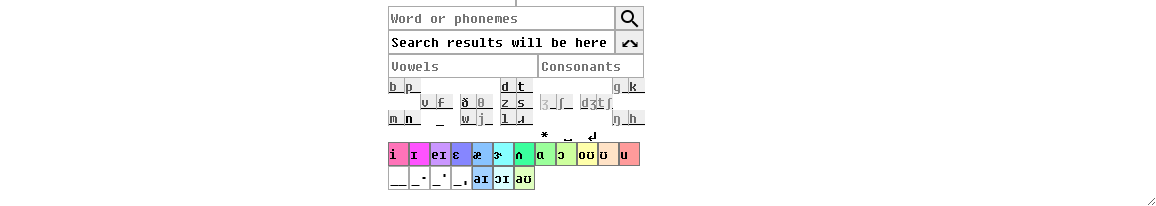
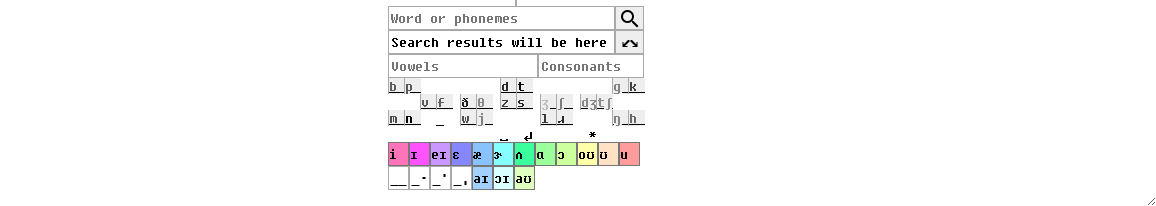
Before and after one commit to freealise/vocalise, a plain HTML site: page index.html in a window 1280 px wide. Shown: the part 594-800 px from the top of the page, 124-1280 px from the left. Drawn offline with Linux system fonts and the light colour scheme.

Commit message:
Update index.html

```diff
--- a/index.html
+++ b/index.html
@@ -417,8 +417,8 @@ pre {
     <pre oncontextmenu="return false;" id="keys_">
 <span class="u"><a title="B">  </a><a title="P">  </a></span>          <span class="u"><a title="D">  </a><a title="T">  </a></span>          <span class="u"><a title="G">  </a><a title="K">  </a></span>
     <span class="u"><a title="V">  </a><a title="F">  </a></span> <span class="u"><a title="DH">  </a><a title="TH">  </a></span> <span class="u"><a title="Z">  </a><a title="S">  </a></span> <span class="u"><a title="ZH">  </a><a title="SH">  </a></span> <span class="u"><a title="JH">  </a><a title="CH">  </a></span>
-<span class="u"><a title="M">  </a><a title="N">  </a></span>  <a title="_">_ </a> <span class="u"><a title="W">  </a><a title="Y">  </a></span> <span class="u"><a title="L">  </a><a title="R">  </a></span>          <span class="u"><a title="NG">  </a><a title="HH">  </a></span>
-                   <a title="Wildcard" href="javascript:" onclick="addPhoneme('*', 'transparent');">* </a> <a title="Space" href="javascript:" onclick="addPhoneme(' ', 'transparent');">␣ </a> <a id="br" title="Newline" href="javascript:" onclick="addPhoneme('\n', 'transparent');">↵ </a></pre>
+<span class="u"><a title="M">  </a><a title="N">  </a></span>  <a title="_">_ </a> <span class="u"><a title="W">  </a><a title="Y">  </a></span>      <span class="u"><a title="L">  </a><a title="R">  </a></span>     <span class="u"><a title="NG">  </a><a title="HH">  </a></span>
+              <a title="Space" href="javascript:" onclick="addPhoneme(' ', 'transparent');">␣ </a> <a id="br" title="Newline" href="javascript:" onclick="addPhoneme('\n', 'transparent');">↵ </a>      <a title="Wildcard" href="javascript:" onclick="addPhoneme('*', 'transparent');">* </a></pre>
     <pre oncontextmenu="return false;" id="keys">
 <select title="IY"></select><select title="IH"></select><select title="EY"></select><select title="EH"></select><select title="AE"></select><select title="ER"></select><select title="AH"></select><select title="AA"></select><select title="AO"></select><select title="OW"></select><select title="UH"></select><select title="UW"></select>
 <a title="Any stress" href="javascript:" onclick="addPhoneme('___', 'transparent');">__</a><a title="No stress" href="javascript:" onclick="addPhoneme('__0', 'transparent');">_·</a><a title="Primary stress" href="javascript:" onclick="addPhoneme('__1', 'transparent');">_'</a><a title="Secondary stress" href="javascript:" onclick="addPhoneme('__2', 'transparent');">_ˌ</a><select title="AY"></select><select title="OY"></select><select title="AW"></select>
```
